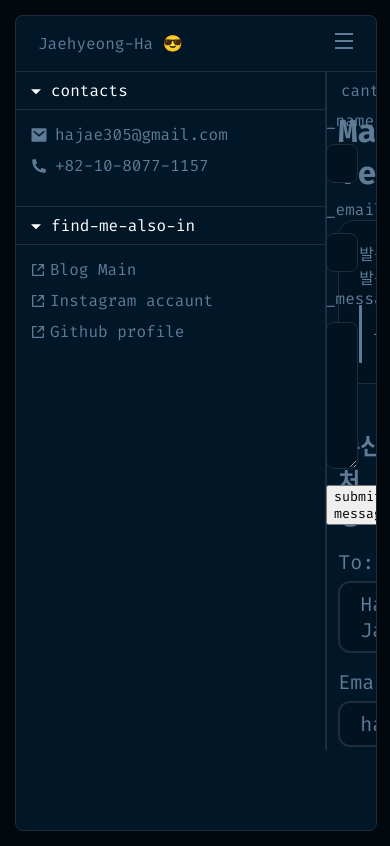
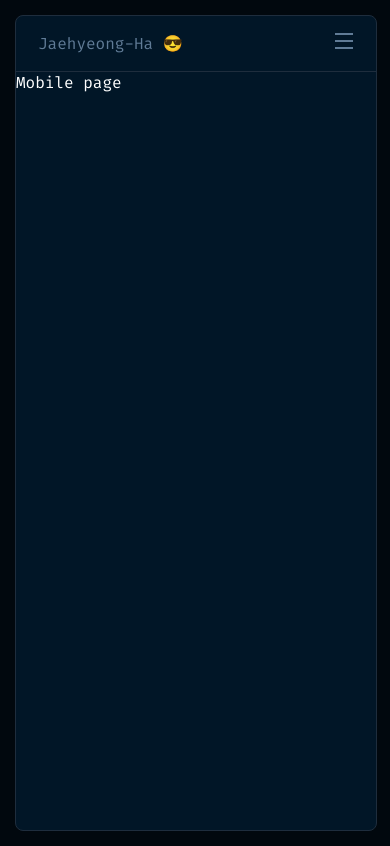
Before and after one commit to HaJaehyeong/portfolio, a Next.js app: page /contact in a window 390 px wide. Built offline with nearby package versions, Linux system fonts and the light colour scheme.

Commit message:
HAJAE-13 modify mobile header and contact me page container

```diff
--- /dev/null
+++ b/src/app/(pages)/contact/_components/container/container.tsx
@@ -0,0 +1,16 @@
+'use client';
+
+import useWindowSize from '@/hooks/useWindowSize';
+
+type ContactMeContainerProps = {
+  children: React.ReactNode;
+};
+
+const ContactMeContainer: React.FC<ContactMeContainerProps> = ({ children }) => {
+  const { width } = useWindowSize();
+  const isMobileSize = width <= 767;
+
+  return isMobileSize ? <>Mobile page</> : <>{children}</>;
+};
+
+export default ContactMeContainer;
--- a/src/app/(pages)/contact/page.tsx
+++ b/src/app/(pages)/contact/page.tsx
@@ -2,15 +2,18 @@ import styles from './page.module.scss';
 import ContactMeInfo from './_components/info/info';
 import ContactMeUrls from './_components/urls/urls';
 import ContactMeBody from './_components/body/body';
+import ContactMeContainer from './_components/container/container';
 
 const ContactMe: React.FC = () => {
   return (
     <div className={styles['contact-me']}>
-      <div className={styles['contact-me__infos']}>
-        <ContactMeInfo />
-        <ContactMeUrls />
-      </div>
-      <ContactMeBody />
+      <ContactMeContainer>
+        <div className={styles['contact-me__infos']}>
+          <ContactMeInfo />
+          <ContactMeUrls />
+        </div>
+        <ContactMeBody />
+      </ContactMeContainer>
     </div>
   );
 };
--- a/src/ui/header-menu/header-menu.tsx
+++ b/src/ui/header-menu/header-menu.tsx
@@ -27,9 +27,9 @@ const HeaderMenu: React.FC = () => {
               <div className={styles['pane__item']}>_{tab.tabName}</div>
             </Link>
           ))}
-          <div className={styles['pane__item']} onClick={handleCloseMenu}>
-            _contact-me
-          </div>
+          <Link href="/contact" onClick={handleCloseMenu}>
+            <div className={styles['pane__item']}>_contact-me</div>
+          </Link>
         </div>
         <div>
           <Footer isShow={true} />
```
